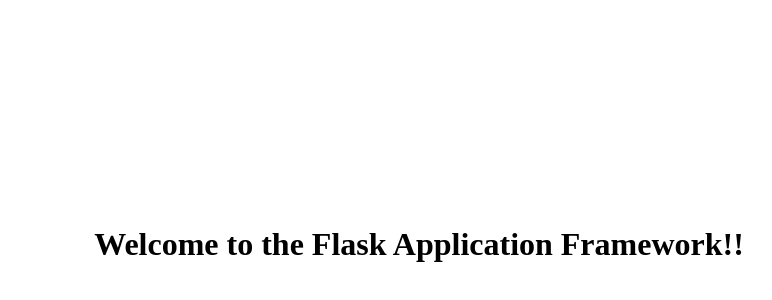
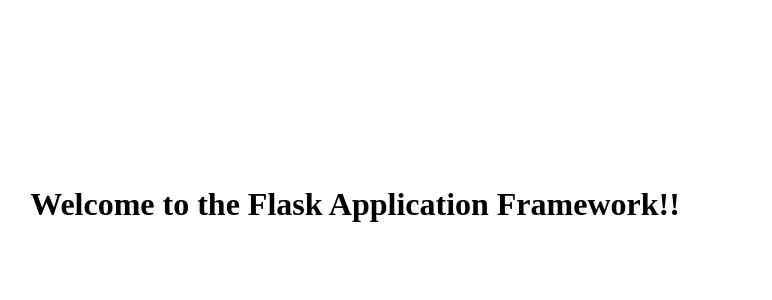
Before and after one commit to sjp015/python-flask-demo, a plain HTML site: page templates/index.html in a window 1280 px wide. Shown: the part 164-464 px from the top of the page, without its empty margins (229-1001 px from the left). Drawn offline with Linux system fonts and the light colour scheme.

Commit message:
Update index.html
Redesign: Body and div

```diff
--- a/templates/index.html
+++ b/templates/index.html
@@ -1,3 +1,5 @@
-<div style="display: flex; align-items: center; justify-content:center; height: 100vh; width: 100vw">
-    <h1>Welcome to the Flask Application Framework!!</h1>
-</div>
+<body margin="0; background-color:whitesmoke; display: flex; align-items: center; justify-content:center;">
+    <div style="display: flex; align-items: center; justify-content:center; height: 90vh; width: 90vw;">
+        <h1>Welcome to the Flask Application Framework!!</h1>
+    </div>
+</body>
```
